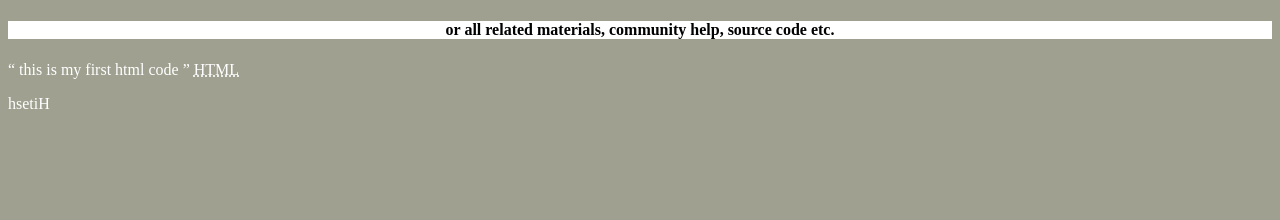
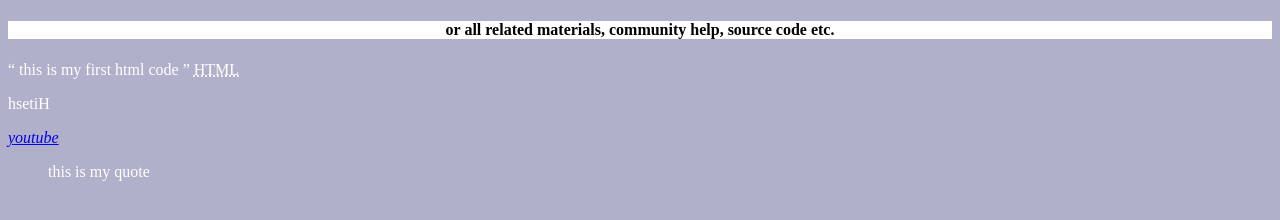
Before and after one commit to SandeepSuthar169/15-HTML, a plain HTML site: page color.html in a window 1280 px wide. Drawn offline with Linux system fonts and the light colour scheme.

Commit message:
color tag commited

```diff
--- a/color.html
+++ b/color.html
@@ -31,5 +31,21 @@
         <cite></cite>
         <bdo dir="rtl">Hitesh</bdo>
     </p>
+    <p>
+        <address>
+            <a href="tel:+6367275624"></a>
+        </address>
+    </p>
+    <p>
+        <cite>
+            <a href="https://www.youtube.com/">youtube</a>
+        </cite>
+    </p>
+
+    <p>
+        <blockquote>
+            this is my quote
+        </blockquote>
+    </p>
 </body>
 </html>
--- a/style.css
+++ b/style.css
@@ -1,4 +1,4 @@
 body {
-    background-color: #9fa090;
+    background-color: #b1b0cb;
     color: rgb(255, 255, 255);
 }
```
